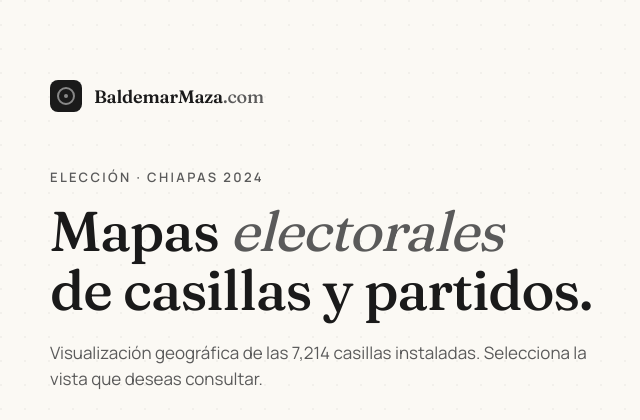
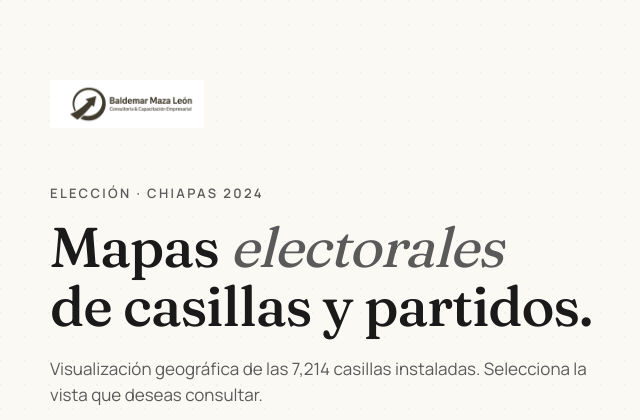
Before and after one commit to BM041977/mapa-electoral-verde-2027, a Flask app: page /inicio in a window 1280 px wide. Shown: the top 420 px of the page, without its empty margins (72-712 px from the left). Run offline with Flask 3, Linux system fonts and the light colour scheme; the visitor is signed in with stand-in values (Sample User, id 1).

Commit message:
Agrega logo y cambia descarga por visor en diagnosticos

```diff
--- a/templates/index.html
+++ b/templates/index.html
@@ -363,8 +363,7 @@ footer {
 <div class="wrap">
 
     <div class="brand">
-        <span class="brand-mark"></span>
-        <span class="brand-name">BaldemarMaza<span class="brand-tld">.com</span></span>
+        <img src="/static/logo.png" alt="Baldemar Maza León" style="height:48px;width:auto;">
     </div>
 
     <header>
```
Also changed, not shown: templates/diagnosticos.html (+3 -4 lines).
